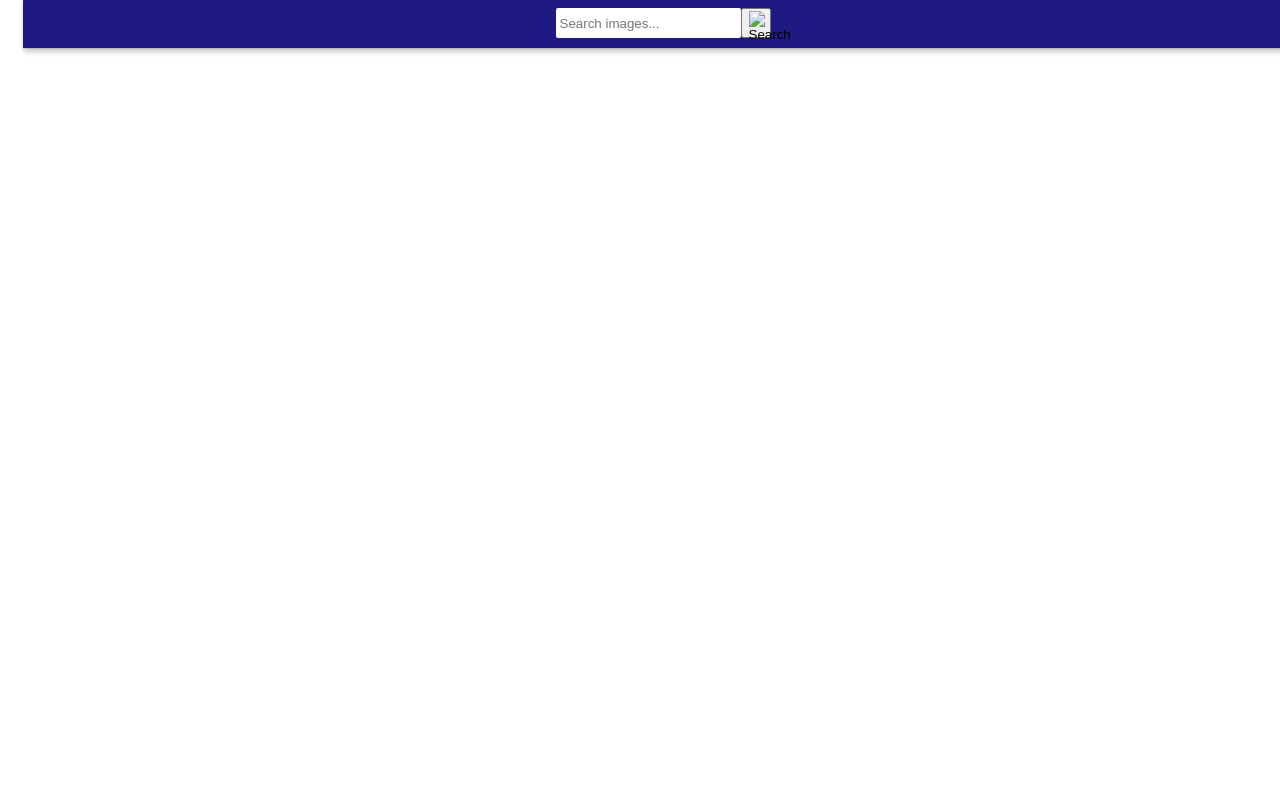
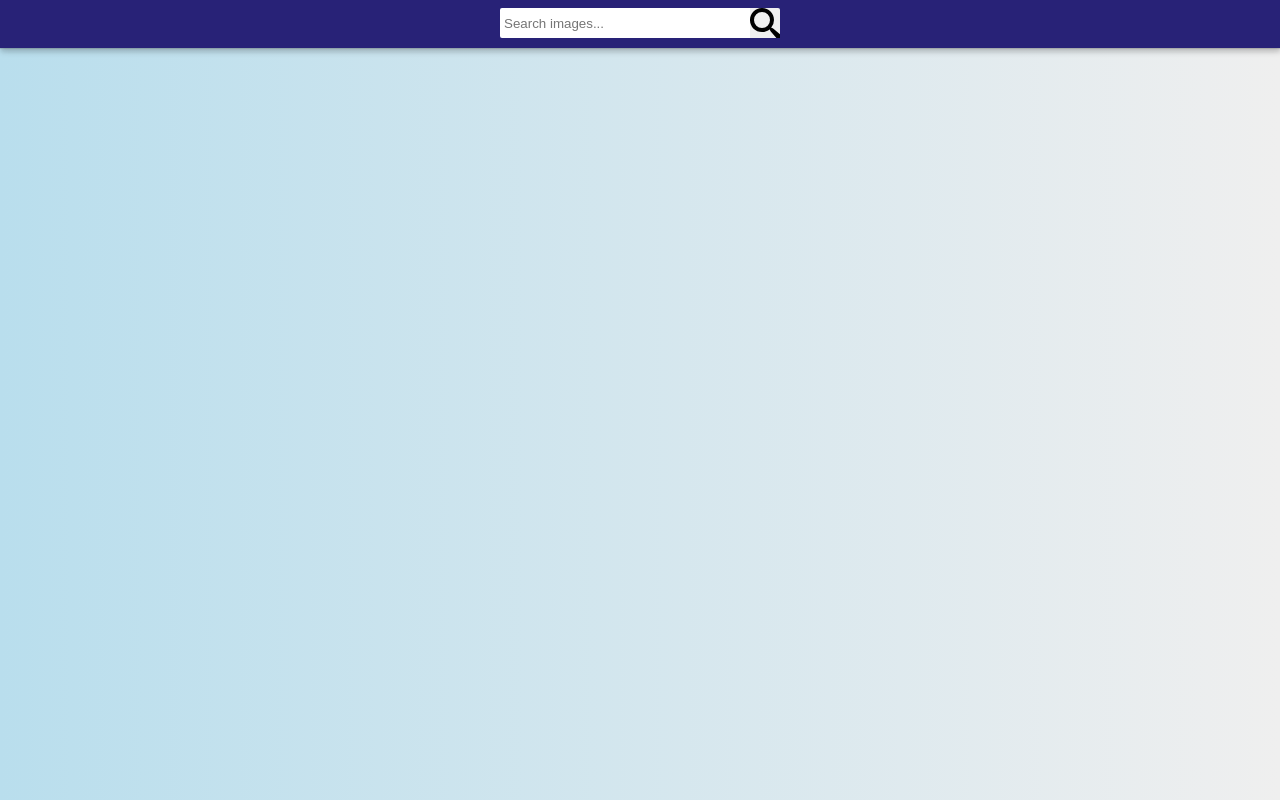
Before and after one commit to ortbogdan/goit-js-hw-11, a website built with Parcel: page src/index.html in a window 1280 px wide. Built offline with nearby package versions, Linux system fonts and the light colour scheme; what simplelightbox would draw is missing.

Commit message:
[add] Add styles

```diff
--- a/src/index.html
+++ b/src/index.html
@@ -8,7 +8,6 @@
     <link rel="stylesheet" href="./sass/main.css" />
   </head>
   <body>
-    <div class="container">
     <form class="search-form" id="search-form">
       <input
         class="search-input"
@@ -18,9 +17,14 @@
         placeholder="Search images..."
       />
       <button class="search-btn" type="submit">
-          <img src="./images/search.svg" alt="Search" />
+        <svg class="search-icon">
+          <path
+            d="m31.008 27.231-7.58-6.447c-.784-.705-1.622-1.029-2.299-.998a11.954 11.954 0 0 0 2.87-7.787c0-6.627-5.373-12-12-12s-12 5.373-12 12 5.373 12 12 12c2.972 0 5.691-1.081 7.787-2.87-.031.677.293 1.515.998 2.299l6.447 7.58c1.104 1.226 2.907 1.33 4.007.23s.997-2.903-.23-4.007zM12 20a8 8 0 1 1 0-16 8 8 0 0 1 0 16z"
+          />
+        </svg>
       </button>
     </form>
+    <div class="container">
       <div class="gallery">
         <!-- Карточки изображений -->
       </div>
@@ -30,6 +34,6 @@
         <b>Oops...it seems that we are out of pictures!</b>
       </p>
     </div>
-    <script src="index.js"></script>
+    <script src="./js/index.js"></script>
   </body>
 </html>
--- a/src/index.js
+++ b/src/js/index.js
@@ -56,7 +56,6 @@ function loadMoreImages() {
     if (data.totalHits === galleryRef.children.length) {
       showNotification()
       loadMoreBtnRef.removeEventListener('click', loadMoreImages);
-      // Notify.info('Oops...it seems that we are out of pictures!');
      }
   })
 }
--- a/src/services/api.js
+++ b/src/js/services/api.js
@@ -16,8 +16,8 @@ export class ImagesApi {
             this.incrementPage();
             return data;
         }
-        catch (e) {
-            console.log(e);
+        catch (error) {
+            console.log(error);
         }
     }
     incrementPage() {
--- a/src/sass/base/_common.scss
+++ b/src/sass/base/_common.scss
@@ -4,8 +4,12 @@
   box-sizing: border-box;
 }
 body {
+  margin-left: 0;
+  margin-right: 0;
   font-family: 'Roboto', Arial, Helvetica, sans-serif;
   font-size: 14px;
   line-height: 1.3;
   text-align: center;
+
+  background: linear-gradient(90deg, #b9deed, #efefef);
 }
--- a/src/sass/page/_page.scss
+++ b/src/sass/page/_page.scss
@@ -7,22 +7,37 @@
   display: flex;
   justify-content: center;
   align-items: center;
-  background-color: rgb(32, 25, 129);
+  background-color: rgb(40, 34, 119);
   box-shadow: 0px 1px 1px rgba(0, 0, 0, 0.12), 0px 4px 4px rgba(0, 0, 0, 0.06),
     1px 4px 6px rgba(0, 0, 0, 0.16);
 }
 .search-input {
+  width: 250px;
   height: 30px;
-  border-radius: 2px;
+  border-bottom-left-radius: 2px;
+  border-top-left-radius: 2px;
 
   background-color: #ffff;
   border-color: transparent;
 }
 .search-btn {
+  display: flex;
+  justify-content: center;
+  align-items: center;
   width: 30px;
   height: 30px;
+  padding: 0;
+  border-bottom-right-radius: 2px;
+  border-top-right-radius: 2px;
+  border: none;
+
+  cursor: pointer;
 }
-
+.search-icon {
+  width: 100%;
+  height: 100%;
+  object-fit: cover;
+}
 .gallery {
   display: flex;
   flex-wrap: wrap;
@@ -64,6 +79,7 @@
   flex-direction: column;
   border-bottom-left-radius: 2px;
   border-bottom-right-radius: 2px;
+  background-color: rgb(255, 255, 255);
   box-shadow: 0px 1px 1px rgba(0, 0, 0, 0.12), 0px 4px 4px rgba(0, 0, 0, 0.06),
     1px 4px 6px rgba(0, 0, 0, 0.16);
   transition: transform 350ms cubic-bezier(0.4, 0, 0.2, 1);
@@ -80,6 +96,8 @@
   width: 100px;
   height: 25px;
   border-radius: 4px;
+
+  cursor: pointer;
 }
 .notification {
   color: rgb(117, 117, 117);
```
Also changed, not shown: src/js/services/makeCardMarkup.js (renamed from src/services/makeCardMarkup.js), src/sass/main.css, 1 other file. Lines whose indentation alone changed are shown as unchanged.
